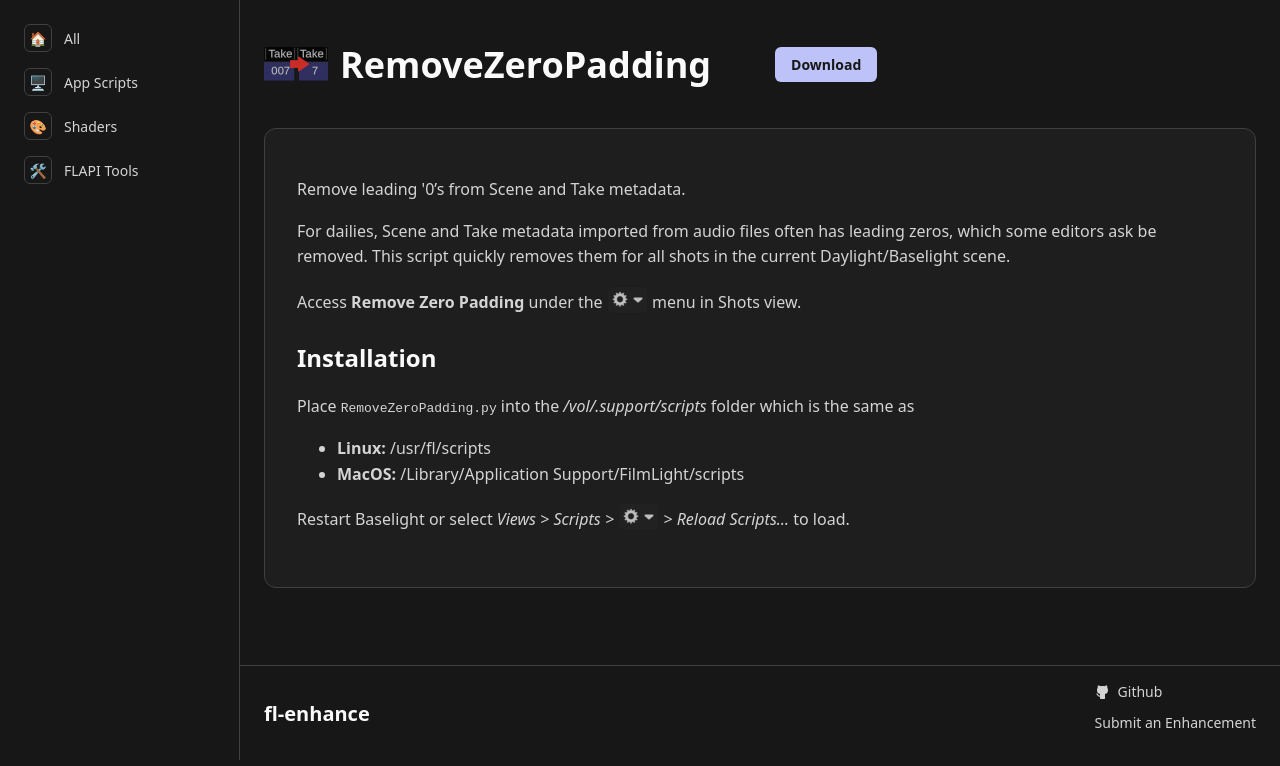
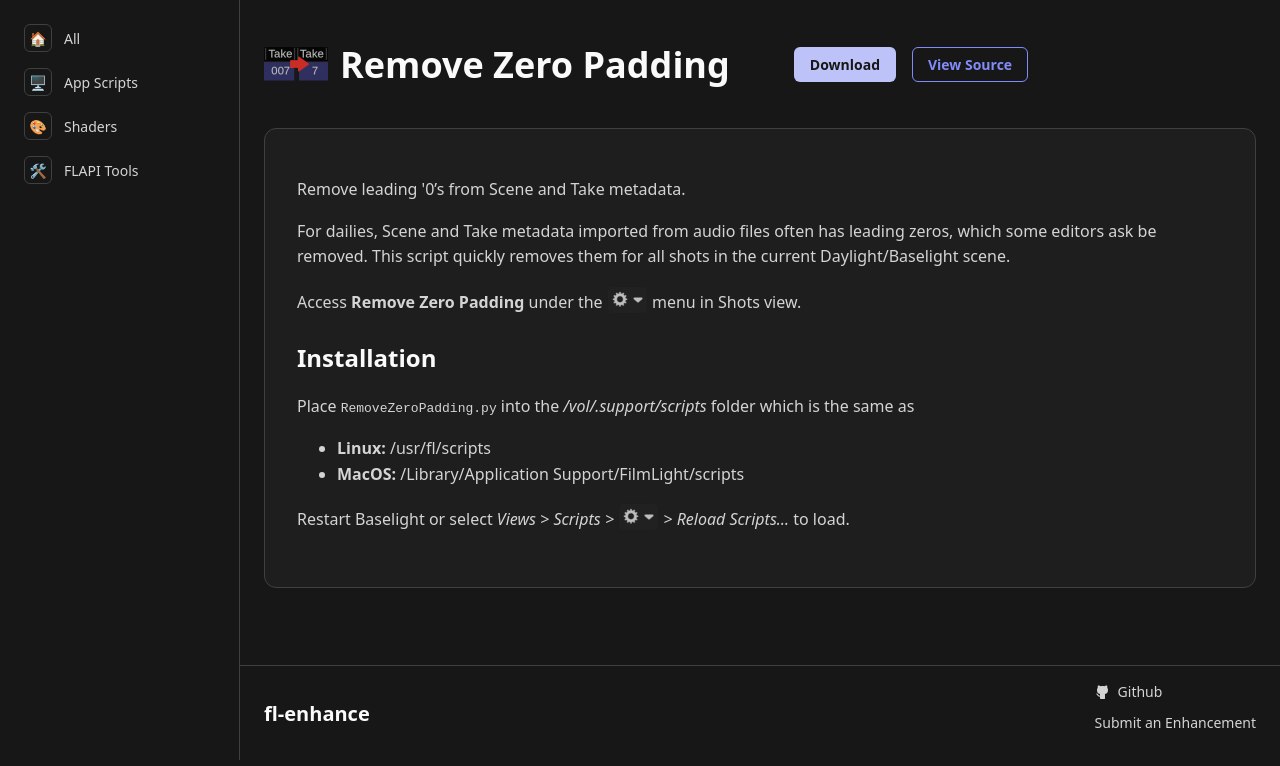
Before and after one commit to FilmLightAPI/web, an Astro site: page /web/software/remove-zero-padding in a window 1280 px wide. Built offline with nearby package versions, Linux system fonts and the light colour scheme; Astro itself is replaced by a stand-in of ours.

Commit message:
Add "View Source" buttons

```diff
--- a/src/layouts/Layout.astro
+++ b/src/layouts/Layout.astro
@@ -7,6 +7,13 @@ const categories = [
 ];
 
 const { frontmatter } = Astro.props;
+
+let sourceUrl = null;
+if (Astro.url.pathname.includes("/software/")) {
+	const urlname = encodeURIComponent(frontmatter.name);
+	const categoryPath = encodeURIComponent(frontmatter.category);
+	sourceUrl = `https://github.com/FilmLightAPI/enhancements/tree/main/${categoryPath}/${urlname}`;
+}
 ---
 
 <!DOCTYPE html>
@@ -49,6 +56,7 @@ const { frontmatter } = Astro.props;
 										{frontmatter.name}
 									</h1>
 								</div>
+								<div class="header-actions">
 									{frontmatter.download && (
 										<a
 											href={frontmatter.download}
@@ -58,6 +66,12 @@ const { frontmatter } = Astro.props;
 											Download
 										</a>
 									)}
+									{sourceUrl && (
+										<a href={sourceUrl} class="source-btn">
+											View Source
+										</a>
+									)}
+								</div>
 							</div>
 						)
 					}
@@ -247,6 +261,12 @@ const { frontmatter } = Astro.props;
 				gap: 12px;
 			}
 
+			.header-actions {
+				display: flex;
+				align-items: center;
+				gap: 16px;
+			}
+
 			.download-btn {
 				background-color: color-mix(
 					in srgb,
@@ -263,6 +283,22 @@ const { frontmatter } = Astro.props;
 
 			.download-btn:hover {
 				opacity: 0.8;
+			}
+
+			.source-btn {
+				background-color: transparent;
+				color: var(--link-color);
+				border: 1px solid var(--link-color);
+				padding: 7px 15px;
+				border-radius: 6px;
+				font-weight: 600;
+				font-size: 14px;
+				transition: all 0.2s;
+			}
+
+			.source-btn:hover {
+				background-color: var(--link-color);
+				color: var(--bg-primary);
 			}
 
 			.markdown-card {
--- a/src/pages/software/remove-zero-padding.md
+++ b/src/pages/software/remove-zero-padding.md
@@ -1,6 +1,6 @@
 ---
 layout: ../../layouts/Layout.astro
-name: RemoveZeroPadding
+name: Remove Zero Padding
 description: Remove leading '0's from Scene and Take metadata.
 icon: /web/icons/remove-zero-padding.png
 category: App Scripts
```
Lines whose indentation alone changed are shown as unchanged.
